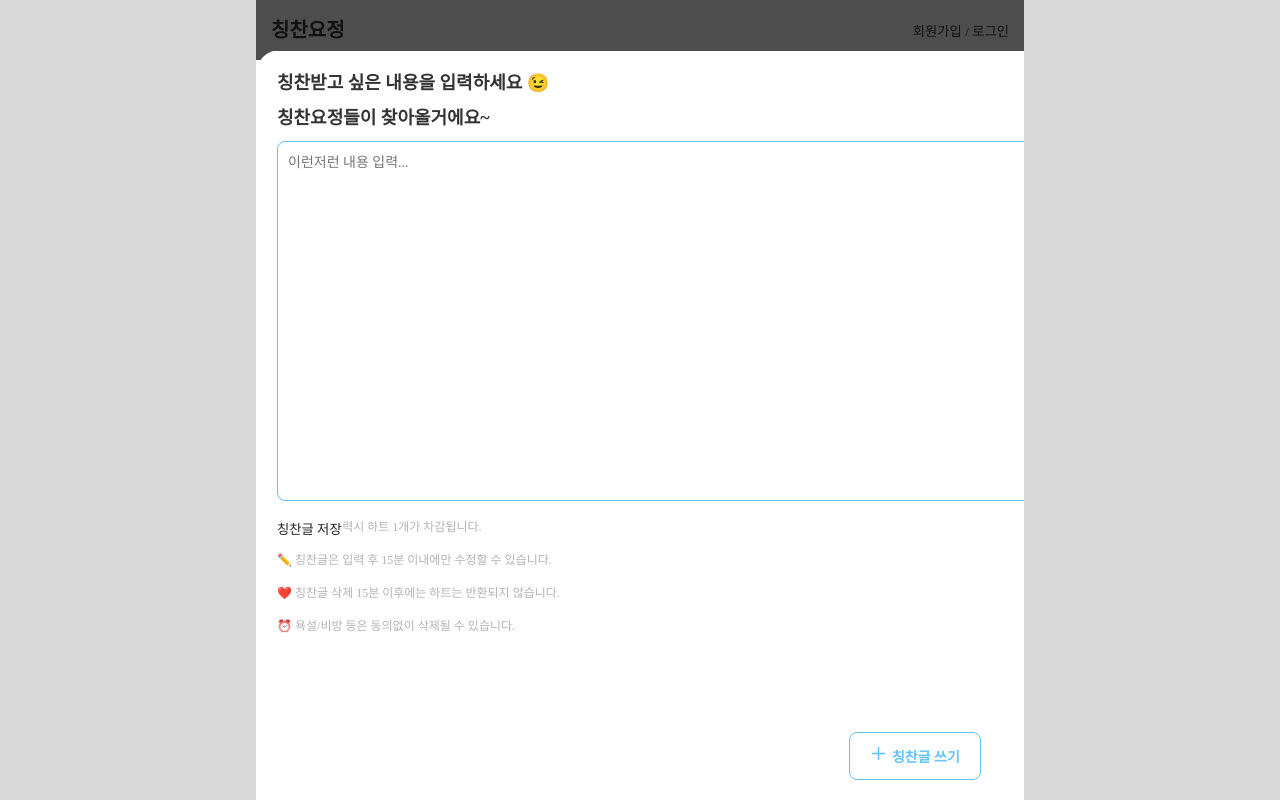
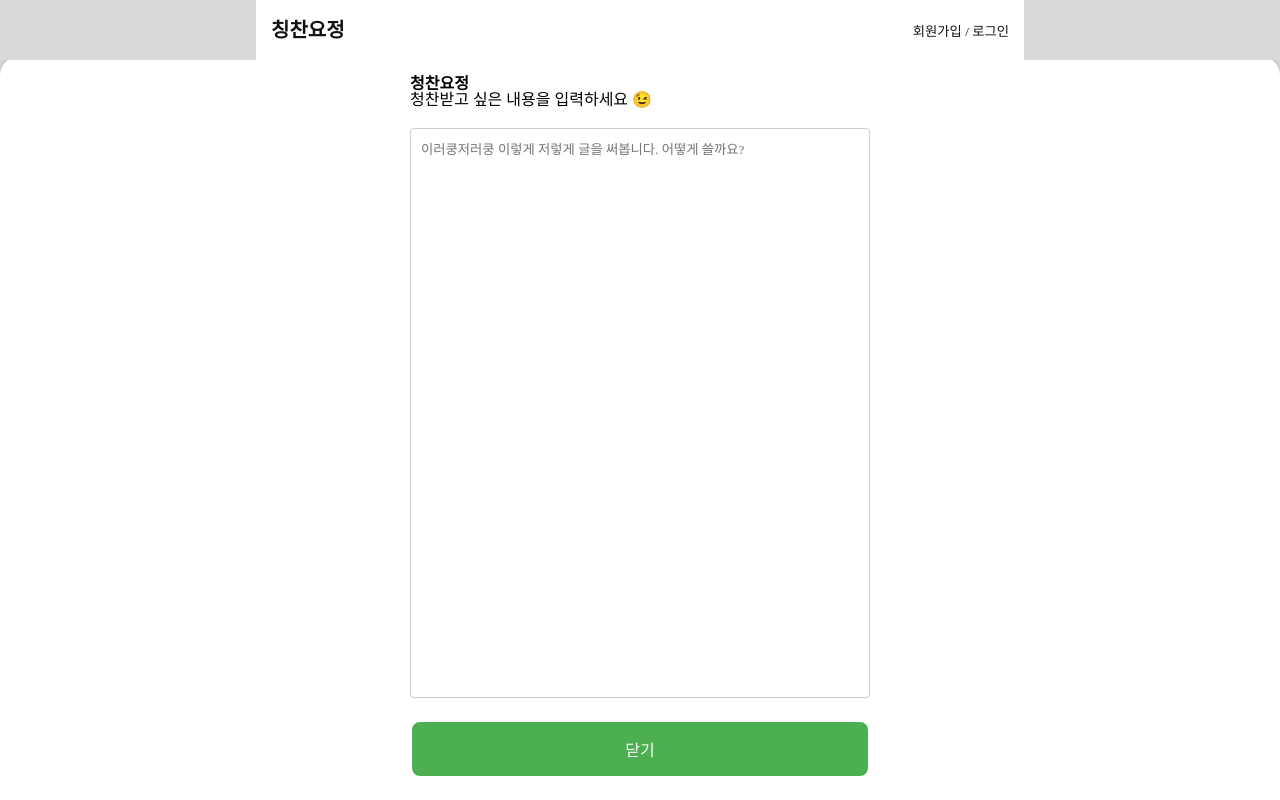
Before and after one commit to chchyj-project/chchyj-front, a React (Vite) app: page /home in a window 1280 px wide. Both pictures are taken after a click on the button "칭찬글 쓰기". Built offline with nearby package versions, Linux system fonts and the light colour scheme.

Commit message:
[feat]: 글쓰기 슬라이딩 패널 추가 작업 중

```diff
--- a/package.json
+++ b/package.json
@@ -18,7 +18,9 @@
     "dayjs": "^1.11.13",
     "eslint-plugin-import": "^2.31.0",
     "eslint-plugin-react": "^7.37.2",
+    "framer-motion": "^11.11.17",
     "lucide-react": "^0.453.0",
+    "rc-slider": "^11.1.7",
     "react": "^18.3.1",
     "react-dom": "^18.3.1",
     "react-router-dom": "6",
--- /dev/null
+++ b/src/pages/Footer.tsx
@@ -0,0 +1,59 @@
+import styled from 'styled-components';
+
+const FooterContainer = styled.footer`
+  width: 100%;
+  background-color: #f8f8f8; /* 배경 색상 */
+  padding: 20px 0; /* 위아래 여백 */
+  display: flex;
+  flex-direction: column;
+  align-items: center;
+  justify-content: center;
+  font-family: 'Arial', sans-serif;
+  font-size: 14px;
+  color: #666; /* 텍스트 색상 */
+`;
+
+const FooterLinks = styled.div`
+  display: flex;
+  justify-content: center;
+  gap: 20px; /* 링크 간 간격 */
+  margin-bottom: 10px;
+
+  a {
+    text-decoration: none;
+    color: #666; /* 링크 색상 */
+    font-size: 14px;
+    &:hover {
+      color: #333; /* 마우스 오버 시 색상 */
+    }
+  }
+`;
+
+const FooterInfo = styled.div`
+  text-align: center;
+  font-size: 12px;
+  color: #999; /* 저작권 정보 색상 */
+  line-height: 1.5;
+
+  span {
+    display: block; /* 한 줄씩 출력 */
+  }
+`;
+
+const Footer = () => {
+  return (
+    <FooterContainer>
+      <FooterLinks>
+        <a href="/terms">서비스 이용약관</a>
+        <a href="/privacy">개인정보 처리방침</a>
+        <a href="/team">칭찬요정 팀 소개</a>
+        <a href="/contact">이용 문의 및 버그 제보 🐞</a>
+      </FooterLinks>
+      <FooterInfo>
+        <span>Copyright. © 2023. 칭찬요정 All rights reserved.</span>
+      </FooterInfo>
+    </FooterContainer>
+  );
+};
+
+export default Footer;
--- a/src/pages/Home.tsx
+++ b/src/pages/Home.tsx
@@ -10,7 +10,8 @@ import Common from '../style/Common.ts';
 import { axiosInstance } from '../api/axiosConfig.ts';
 import { Article, ArticleResponse } from '../types/MainPage.ts';
 import { PageContainer, Subtitle, TitleStyle } from '../style/MainPage.ts';
-import WritePraise from './WritePraise.tsx';
+import Footer from './Footer.tsx';
+import WriteSlidingPanel from './WriteSlidingPanel.tsx';
 
 const PraiseCard = styled.div`
   background-color: ${styleToken.color.primary};
@@ -129,20 +130,21 @@ const Home = () => {
     fetchArticles();
   }, [nickname]);
 
-  const handleWriteClick = () => {
+  const handleWriteClick = (isWriteMode: boolean) => {
     console.log('write click');
     if (!isWriteMode) {
       setBgColor('#4D4D4D');
     } else {
       setBgColor('white');
     }
-    setWriteMode(!isWriteMode);
+    setWriteMode(isWriteMode);
   };
 
   return (
     <>
       <FixedHeader bgColor={bgColor} />
       {!isWriteMode && (
+        <>
           <PageContainer>
             <PraiseCard>
               <ContentWrapper>
@@ -156,6 +158,7 @@ const Home = () => {
                 <Icon src={Logo} alt="logo" />
               </ContentWrapper>
             </PraiseCard>
+
             <PraiseList>
               {articles.map((item, idx) => {
                 console.log('item>>', item, idx);
@@ -173,15 +176,19 @@ const Home = () => {
               })}
             </PraiseList>
           </PageContainer>
+          <Footer />
+        </>
       )}
+      {!isWriteMode && (
         <ButtonWrapper>
-        <FloatingButton onClick={handleWriteClick}>
+          <FloatingButton onClick={() => handleWriteClick(true)}>
             <PlusIcon src={PlusImageIcon} alt="plus" />
             칭찬글 쓰기
           </FloatingButton>
         </ButtonWrapper>
+      )}
       {isWriteMode && (
-        <WritePraise
+        <WriteSlidingPanel
           isWriteMode={isWriteMode}
           handleWriteClick={handleWriteClick}
         />
--- a/src/pages/Login/slick.css
+++ b/src/pages/Login/slick.css
@@ -2,6 +2,7 @@
   height: 100vh;
   overflow: hidden;
 }
+
 .dots_custom {
   display: inline-block;
   vertical-align: middle;
--- a/src/pages/WritePraise.tsx
+++ /dev/null
@@ -1,129 +0,0 @@
-import Slider from 'react-slick';
-import { X } from 'lucide-react';
-import styled from 'styled-components';
-import Common from '../style/Common.ts';
-import styleToken from '../style/styleToken.ts';
-import { PageContainer, TitleStyle } from '../style/MainPage.ts';
-
-const WriteSlide = styled.div`
-  width: 100%;
-  background-color: white;
-  padding: 20px;
-  box-sizing: border-box;
-  display: flex;
-  flex-direction: column;
-  align-items: center;
-  justify-content: center;
-  position: relative; /* X 아이콘을 절대 위치로 정렬하기 위해 추가 */
-`;
-
-interface SlideWrapperProps {
-  isOpen: boolean;
-}
-const SlideWrapper = styled.div<SlideWrapperProps>`
-  height: 100vh;
-  border-radius: 24px;
-  position: relative;
-  top: 50px;
-  width: 100vw;
-  z-index: 2000;
-  transition: transform 0.5s ease;
-  transform: ${({ isOpen }) => (isOpen ? 'translateY(0)' : 'translateY(100%)')};
-  overflow: hidden;
-  margin: 0 auto;
-
-  @media (max-width: 768px) {
-    left: 0;
-    bottom: 0;
-  }
-`;
-
-const Textarea = styled.textarea`
-  width: 100%;
-  height: 45vh;
-  padding: 10px;
-  border: 1px solid ${Common.colors.skyblue};
-  border-radius: 8px;
-  resize: none;
-  outline: none;
-  font-size: 14px;
-  line-height: 1.5;
-  margin-bottom: 15px;
-  color: #333333;
-  background-color: #ffffff;
-`;
-
-const NoteContainer = styled.div`
-  gap: 16px;
-  display: flex;
-  flex-direction: column;
-`;
-
-const Note = styled.div`
-  display: flex;
-  align-items: center;
-  font-size: 12px;
-  color: #b3b3b3;
-  line-height: 17px;
-  & svg {
-    margin-right: 5px;
-    color: #ff6b6b;
-  }
-`;
-
-const Button = styled.button`
-  position: fixed;
-  background-color: ${styleToken.color.background};
-
-  z-index: 1000; /* 다른 요소 위에 고정되도록 z-index 추가 */
-`;
-const sliderSettings = {
-  dots: false,
-  infinite: false,
-  speed: 500,
-  slidesToShow: 1,
-  slidesToScroll: 1,
-  vertical: true,
-  verticalSwiping: true,
-};
-
-function WritePraise({
-  isWriteMode,
-  handleWriteClick,
-}: {
-  isWriteMode: boolean;
-  handleWriteClick: any;
-}) {
-  return (
-    <PageContainer>
-      <SlideWrapper isOpen={isWriteMode}>
-        <Slider {...sliderSettings}>
-          <WriteSlide>
-            <TitleStyle>칭찬받고 싶은 내용을 입력하세요 😉</TitleStyle>
-            <TitleStyle>칭찬요정들이 찾아올거에요~</TitleStyle>
-            <X
-              style={{
-                position: 'absolute',
-                top: '20px',
-                right: '20px',
-                cursor: 'pointer',
-              }}
-              onClick={handleWriteClick}
-            />
-            <Textarea placeholder="이런저런 내용 입력..."></Textarea>
-            <NoteContainer>
-              <Note>❤️ 칭찬글 입력시 하트 1개가 차감됩니다.</Note>
-              <Note>✏️ 칭찬글은 입력 후 15분 이내에만 수정할 수 있습니다.</Note>
-              <Note>
-                ❤️ 칭찬글 삭제 15분 이후에는 하트는 반환되지 않습니다.
-              </Note>
-              <Note>⏰ 욕설/비방 등은 동의없이 삭제될 수 있습니다.</Note>
-              <Button>칭찬글 저장</Button>
-            </NoteContainer>
-          </WriteSlide>
-        </Slider>
-      </SlideWrapper>
-    </PageContainer>
-  );
-}
-export default WritePraise;
--- /dev/null
+++ b/src/pages/WriteSlidingPanel.tsx
@@ -0,0 +1,78 @@
+import styled from 'styled-components';
+import { motion, AnimatePresence } from 'framer-motion';
+
+const Button = styled.button`
+  background-color: #4caf50;
+  border: none;
+  color: white;
+  padding: 15px 32px;
+  text-align: center;
+  text-decoration: none;
+  display: inline-block;
+  font-size: 16px;
+  margin: 4px 2px;
+  cursor: pointer;
+  border-radius: 8px;
+`;
+
+const Panel = styled(motion.div)`
+  position: fixed;
+  bottom: 0;
+  left: 0;
+  right: 0;
+  height: 93vh; // 화면 높이의 80%
+  background-color: white;
+  border-top-left-radius: 20px;
+  border-top-right-radius: 20px;
+  box-shadow: 0px -2px 10px rgba(0, 0, 0, 0.1);
+  overflow-y: auto; // 내용이 넘칠 경우 스크롤 가능하도록 설정
+`;
+
+const PanelContent = styled.div`
+  max-width: 500px;
+  margin: 0 auto;
+  padding: 20px;
+  height: 100%;
+  display: flex;
+  flex-direction: column;
+`;
+
+const StyledTextarea = styled.textarea`
+  width: 100%;
+  flex-grow: 1;
+  margin: 20px 0;
+  padding: 10px;
+  border: 1px solid #ccc;
+  border-radius: 4px;
+  resize: none;
+`;
+
+export default function WriteSlidingPanel({
+  isWriteMode,
+  handleWriteClick,
+}: any) {
+  // const [isOpen, setIsOpen] = useState(false);
+
+  return (
+    <div>
+      {/*<Button onClick={() => setIsOpen(true)}>청찬요정</Button>*/}
+      <AnimatePresence>
+        {isWriteMode && (
+          <Panel
+            initial={{ y: '100%' }}
+            animate={{ y: 0 }}
+            exit={{ y: '100%' }}
+            transition={{ type: 'spring', damping: 30, stiffness: 300 }}
+          >
+            <PanelContent>
+              <h2>청찬요정</h2>
+              <p>청찬받고 싶은 내용을 입력하세요 😉</p>
+              <StyledTextarea placeholder="이러쿵저러쿵 이렇게 저렇게 글을 써봅니다. 어떻게 쓸까요?" />
+              <Button onClick={() => handleWriteClick(false)}>닫기</Button>
+            </PanelContent>
+          </Panel>
+        )}
+      </AnimatePresence>
+    </div>
+  );
+}
```
Also changed, not shown: src/pages/slider.css (added, +11 -0 lines), 1 other file (tests, documents, lock files or other folders). Lines whose indentation alone changed are shown as unchanged.
